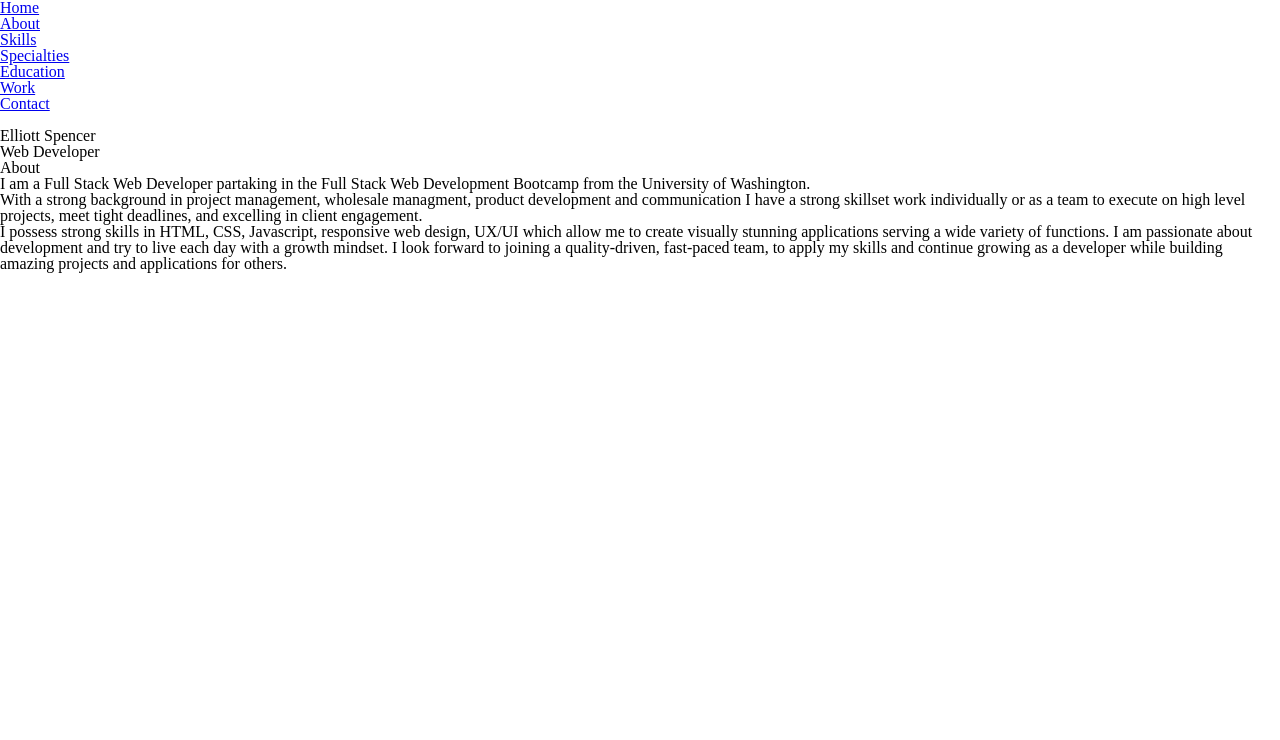
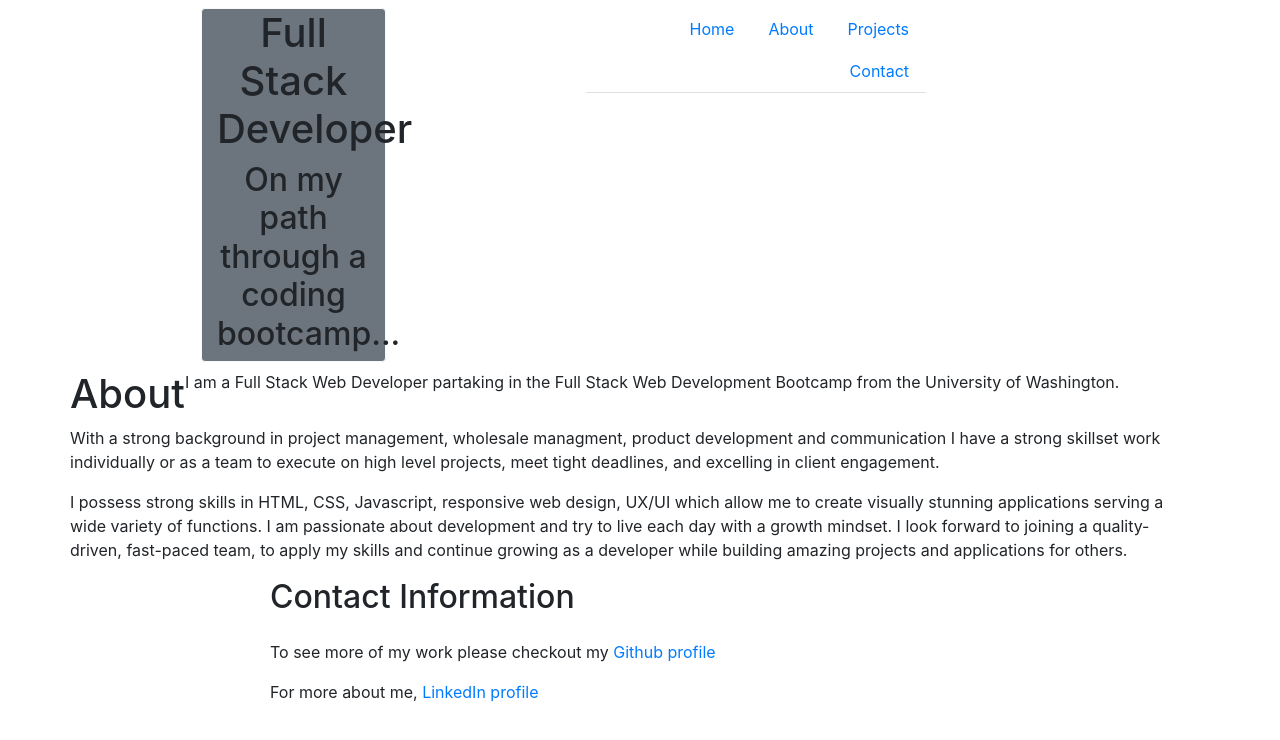
Before and after one commit to spencee1315/hw_wk8, a plain HTML site: page index.html in a window 1280 px wide. Drawn offline with nearby package versions, Linux system fonts and the light colour scheme; some icons are missing.

Commit message:
completed basic index html structure

```diff
--- a/index.html
+++ b/index.html
@@ -4,59 +4,39 @@
     <meta charset="UTF-8" />
     <meta name="viewport" content="width=device-width, initial-scale=1.0" />
     <meta http-equiv="X-UA-Compatible" content="ie=edge" />
-
     <!-- Styles -->
-    <link rel="stylesheet" href="https://cdnjs.cloudflare.com/ajax/libs/meyer-reset/2.0/reset.min.css">
-    <link rel='stylesheet' href='https://cdnjs.cloudflare.com/ajax/libs/normalize/4.2.0/normalize.min.css'>
-    <link rel='stylesheet' href='https://cdnjs.cloudflare.com/ajax/libs/typicons/2.0.8/typicons.min.css'>
-    <!-- themefy-icon -->
-    <link rel="stylesheet" href="plugins/themify-icons/themify-icons.css">
-    <link rel="stylesheet" href="Assets/css/style.css" />
-
-    <script src="https://cdnjs.cloudflare.com/ajax/libs/modernizr/2.8.3/modernizr.min.js" type="text/javascript"></script>
-    <meta name="viewport" content="width=device-width"><link rel="stylesheet" href="https://cdnjs.cloudflare.com/ajax/libs/meyer-reset/2.0/reset.min.css">
+    <link rel="stylesheet" href="https://stackpath.bootstrapcdn.com/bootstrap/4.3.1/css/bootstrap.min.css" integrity="sha384-ggOyR0iXCbMQv3Xipma34MD+dH/1fQ784/j6cY/iJTQUOhcWr7x9JvoRxT2MZw1T" crossorigin="anonymous">
+    <link rel="stylesheet" href="assets/css/style.css" />
+    <!-- Title -->
     <title>Elliott's Portfolio</title>
   </head>
 
   <body>
-      <!-- Header-bar section-->
-      <header id="header">
-          <div class="main_nav">
-              <div class="container">
-                  <div class="mobile-toggle"><span></span><span></span><span></span></div>
-                  <nav>
-                      <ul>
-                        <li><a class="smoothscroll" href="#header">Home</a></li>
-                        <li><a class="smoothscroll" href="#about">About</a></li>
-                        <li><a class="smoothscroll" href="#skills">Skills</a></li>
-                        <li><a class="smoothscroll" href="#specialties">Specialties</a></li>
-                        <li><a class="smoothscroll" href="#education">Education</a></li>
-                        <li><a class="smoothscroll" href="#portfolio">Work</a></li>
-                        <li><a class="smoothscroll" href="#contact">Contact</a></li>
+      <!-- Navbar/Header section-->
+      <nav class="navbar navbar-light">
+        <div class="container navbar-container mx-0">
+          <div class="row w-100">
+            <div class="col-0 col-sm-1 col-xl-2"></div>
+            <div class="col-4 col-sm-3 col-xl-2 bg-secondary text-center navbar-name rounded border border-light">
+                <h1>Full Stack Developer</h1>
+                <h2>On my path through a coding bootcamp...</h2>
+            </div>
+            <div class="col-0 col-sm-1 col-xl-2"></div>
+            <div class="col-7 col-sm-5 col-xl-4 navbar-links">
+                <ul class="nav nav-tabs justify-content-end">
+                    <li><a class="nav-link" href="#header">Home</a></li>
+                    <li><a class="nav-link" href="#about">About</a></li>
+                    <li><a class="nav-link" href="#projects">Projects</a></li>
+                    <li><a class="nav-link" href="#contact">Contact</a></li>
                 </ul>
-                  </nav>
+            </div>
+            <div class="col-0 col-sm-1 col-xl-2"></div>
           </div>
         </div>
-          <div class="title">
-              <div class="headshot"><img src="assets/images/ElliottHeadshot.png width="250" height="300" alt=""></div>
-              <div class="smallsep heading"></div>
-              <h1 class="heading">Elliott Spencer</h1>
-              <h2 class="heading">Web Developer</h2>
-              <a href="#about" class="smoothscroll">
-                  <div class="mouse">
-                      <div class="wheel"></div>
-                  </div>
-              </a>
-          </div>
-          <a href="#about" class="smoothscroll">
-              <div class="scroll-down"></div>
-          </a>
-      </header>
-
+      </nav>
       <!-- About Section-->
-      <section id="about">
-          <div class="container">
-              <div class="row">
+        <div class="container content-container">
+            <div class="row w-100">
                 <h1>About</h1>
                 <div class="block"></div>
                 <p> I am a Full Stack Web Developer partaking in the Full Stack Web Development Bootcamp
@@ -75,7 +55,31 @@
                 </p>
             </div>
         </div>
-      </section>
+     <!-- Contact Information -->
+      <div class="container content-container">
+          <div class="row w-100">
+              <div class="col-0 col-sm-1 col-xl-2"></div>
+              <div class="col-12 col-sm-10 col-xl-8 content">
+                  <div class="row content-title mb-3">
+                      <div class="col-12">
+                          <h2>Contact Information</h2>
+                      </div>
+                  </div>
+                  <div class="row content-body">
+                      <div class="col-12">
+                        <p> To see more of my work please checkout my <a href="https://github.com/spencee1315">Github profile</a></p>
+                        <p> For more about me, <a href="www.linkedin.com/in/elliott-spencer">LinkedIn profile</a></p>
+                      </div>
+                  </div>
+              </div>
+              <div class="col-0 col-sm-1 col-xl-2"></div>
+          </div>
+      </div>
+
+      <script src="https://code.jquery.com/jquery-3.3.1.slim.min.js" integrity="sha384-q8i/X+965DzO0rT7abK41JStQIAqVgRVzpbzo5smXKp4YfRvH+8abtTE1Pi6jizo" crossorigin="anonymous"></script>
+      <script src="https://cdnjs.cloudflare.com/ajax/libs/popper.js/1.14.7/umd/popper.min.js" integrity="sha384-UO2eT0CpHqdSJQ6hJty5KVphtPhzWj9WO1clHTMGa3JDZwrnQq4sF86dIHNDz0W1" crossorigin="anonymous"></script>
+      <script src="https://stackpath.bootstrapcdn.com/bootstrap/4.3.1/js/bootstrap.min.js" integrity="sha384-JjSmVgyd0p3pXB1rRibZUAYoIIy6OrQ6VrjIEaFf/nJGzIxFDsf4x0xIM+B07jRM" crossorigin="anonymous"></script>
+      <script src="./assets/js/script.js"></script>
 
   </body>
 </html>
```
Lines whose indentation alone changed are shown as unchanged.
